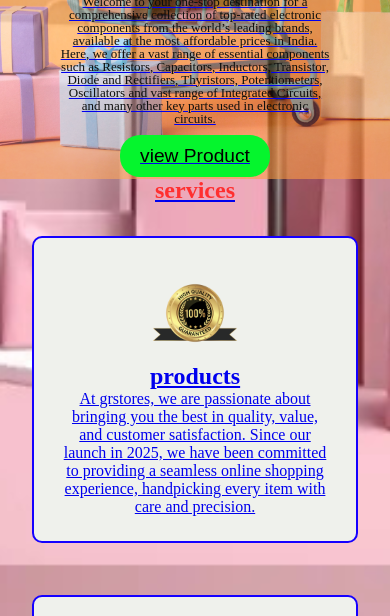
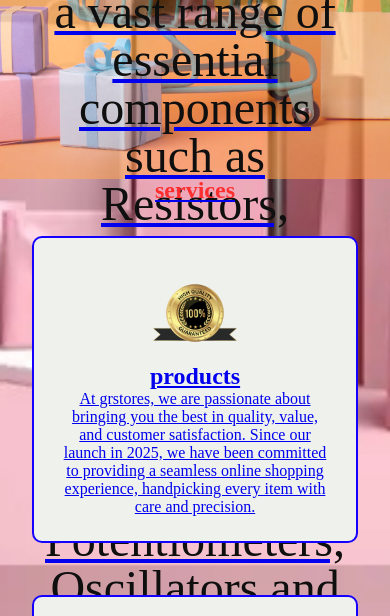
Before and after one commit to Gtramesh/GR-shop, a plain HTML site: page index.html in a window 390 px wide. Shown: the part 279-895 px from the top of the page. Drawn offline with Linux system fonts and the light colour scheme; files whose address does not match are found by name.

Commit message:
Update phone.css

```diff
--- a/phone.css
+++ b/phone.css
@@ -17,7 +17,7 @@ body{
     height:458px;
 }
 #home p{
-    font-size:13px;
+    font-size:48px;
     line-height:100%;
 }
 #services{
```
